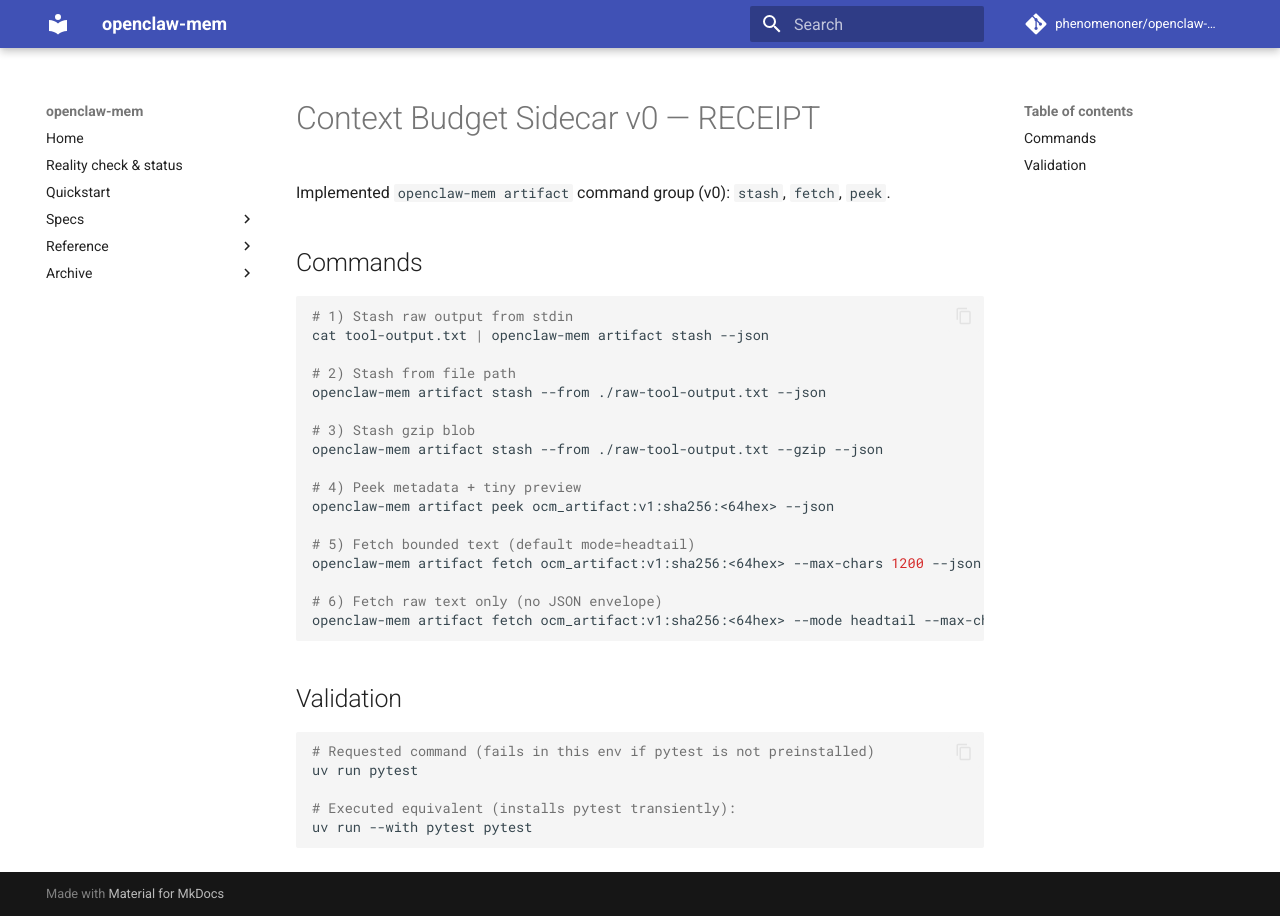
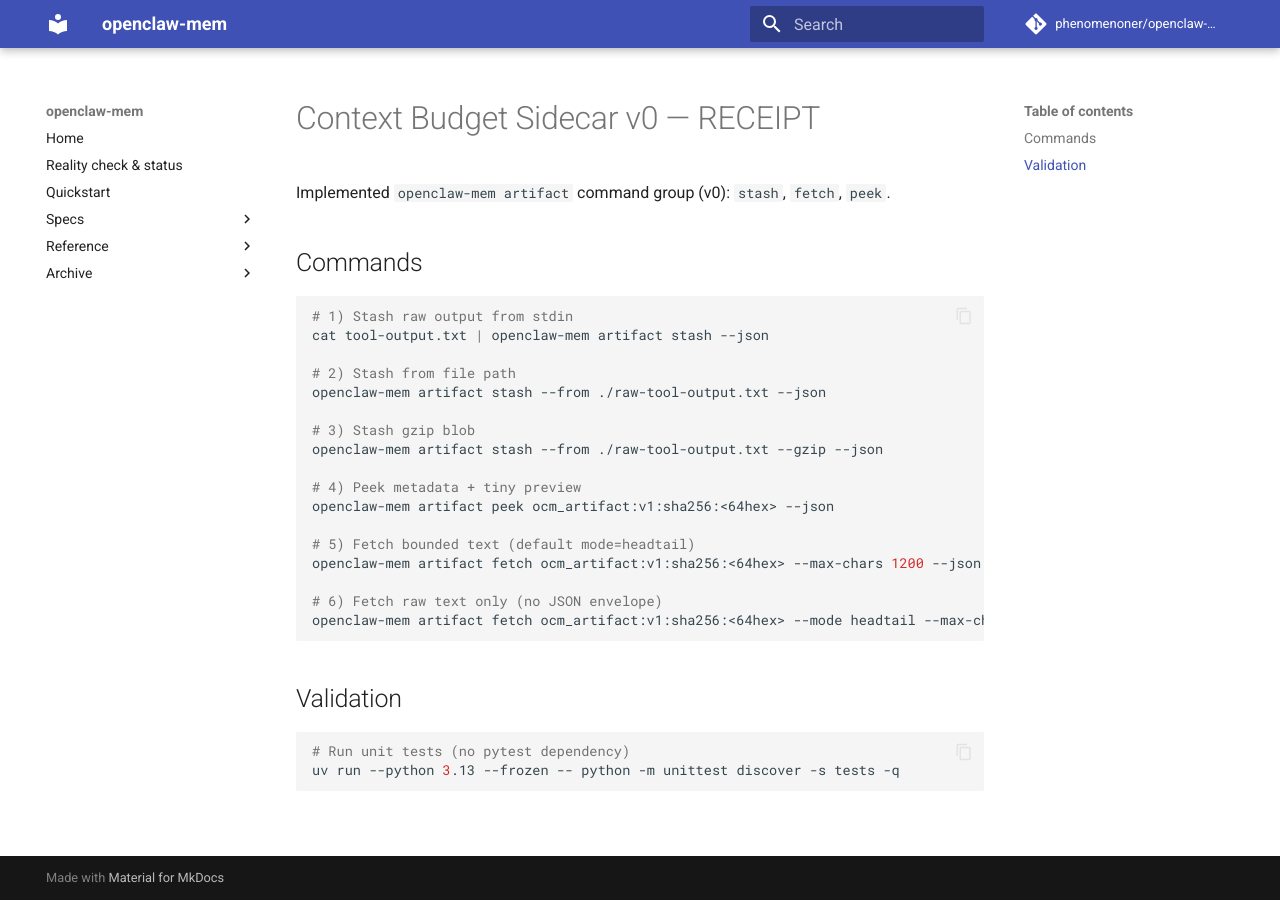
Before and after one commit to phenomenoner/openclaw-mem, an MkDocs documentation site: the page built from docs/context-budget-sidecar-v0-receipt.md, in a window 1280 px wide. Built offline with MkDocs 1.6.1 and Material for MkDocs 9.7.7, drawn with Linux system fonts in a browser that asks for light colours; comment, search, counter and statistics services are not loaded.

Commit message:
docs: avoid pytest in context-budget receipt validation

````diff
--- a/docs/context-budget-sidecar-v0-receipt.md
+++ b/docs/context-budget-sidecar-v0-receipt.md
@@ -27,9 +27,6 @@
 ## Validation
 
 ```bash
-# Requested command (fails in this env if pytest is not preinstalled)
-uv run pytest
-
-# Executed equivalent (installs pytest transiently):
-uv run --with pytest pytest
+# Run unit tests (no pytest dependency)
+uv run --python 3.13 --frozen -- python -m unittest discover -s tests -q
 ```
````
